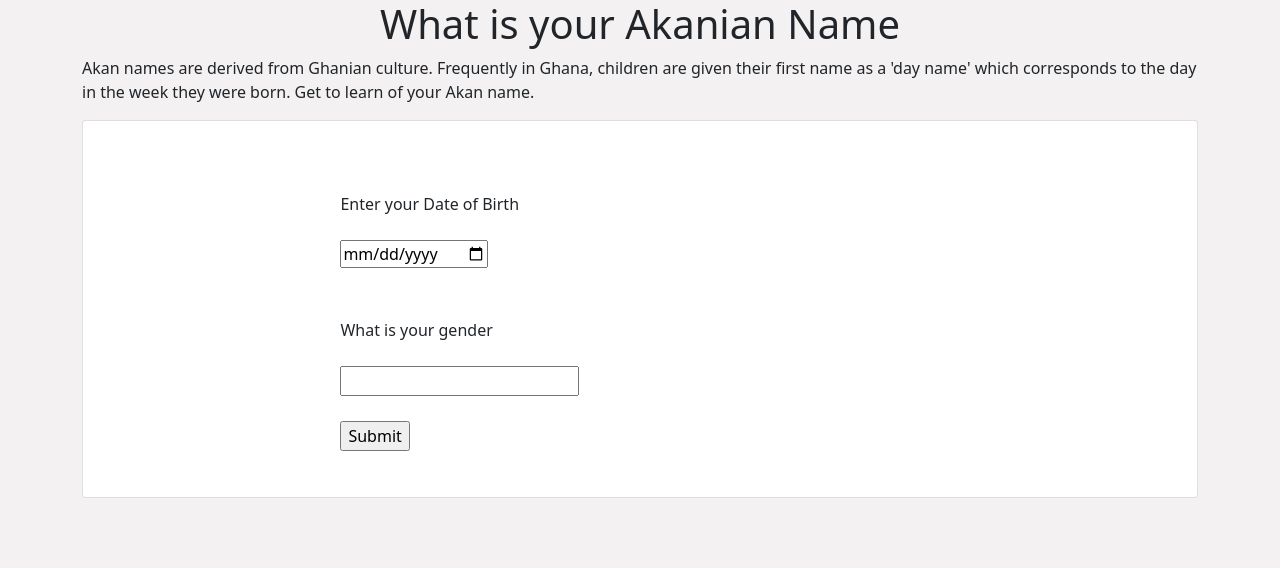
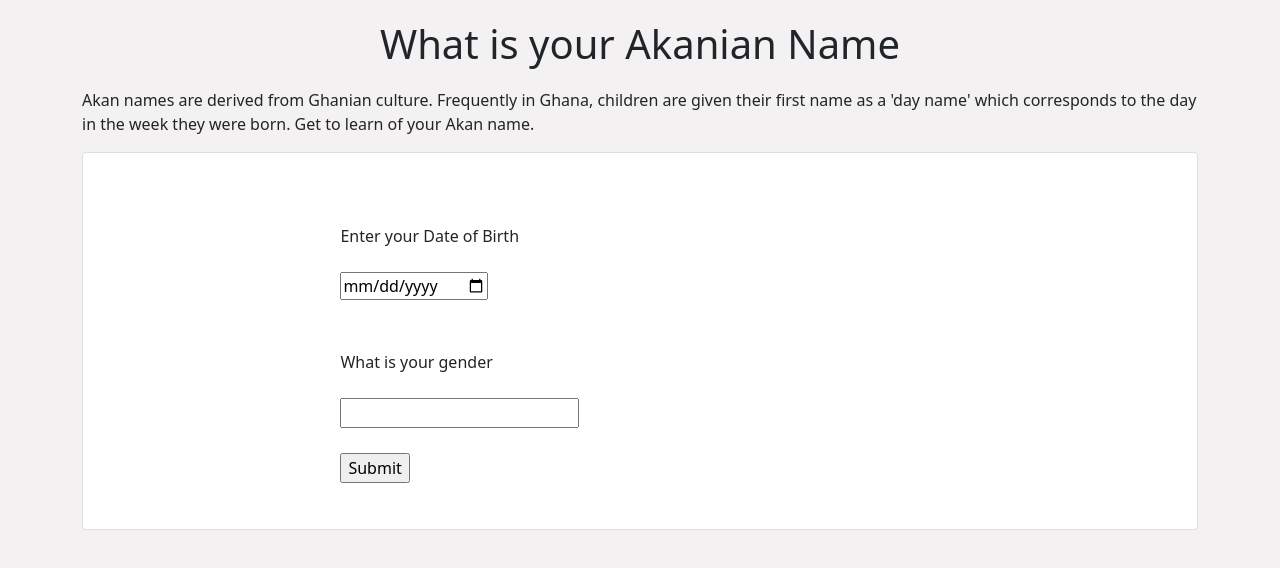
Before and after one commit to Samuel-Abusa/week2-javascript-project, a plain HTML site: page index.html in a window 1280 px wide. Drawn offline with nearby package versions, Linux system fonts and the light colour scheme.

Commit message:
made a few changes to the margins of every element

```diff
--- a/jsPractice.css
+++ b/jsPractice.css
@@ -1,8 +1,13 @@
+*{
+  box-sizing: border-box;
+  margin: 0;
+}
 body{
   background: rgb(243, 241, 241);
 }
 h1{
   text-align: center;
+  margin: 20px;
 }
 form{
   width: 60%;
```
